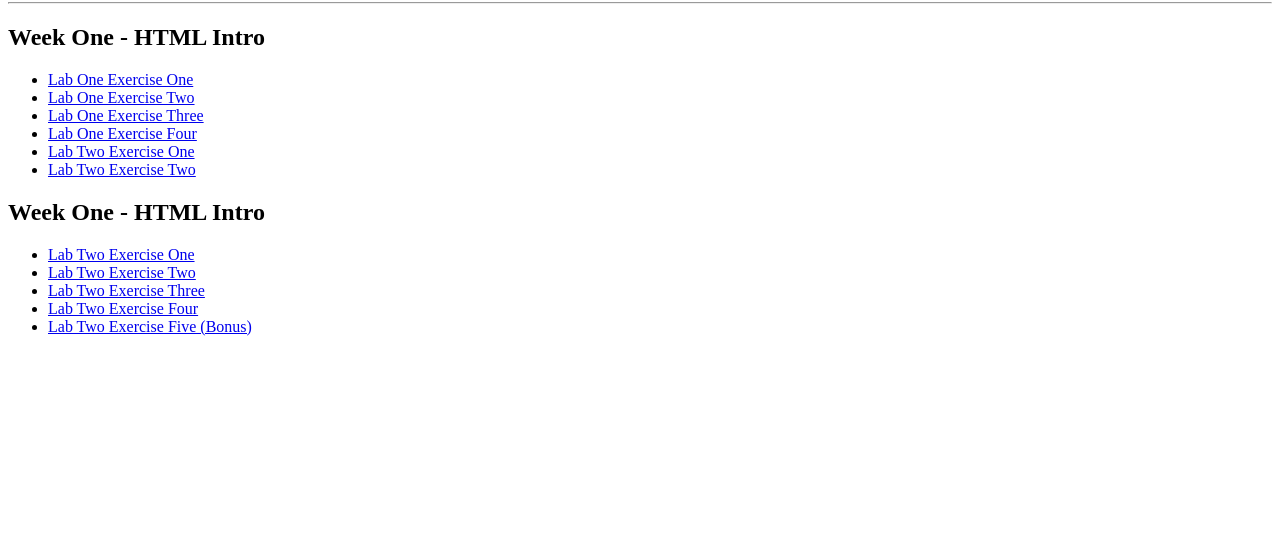
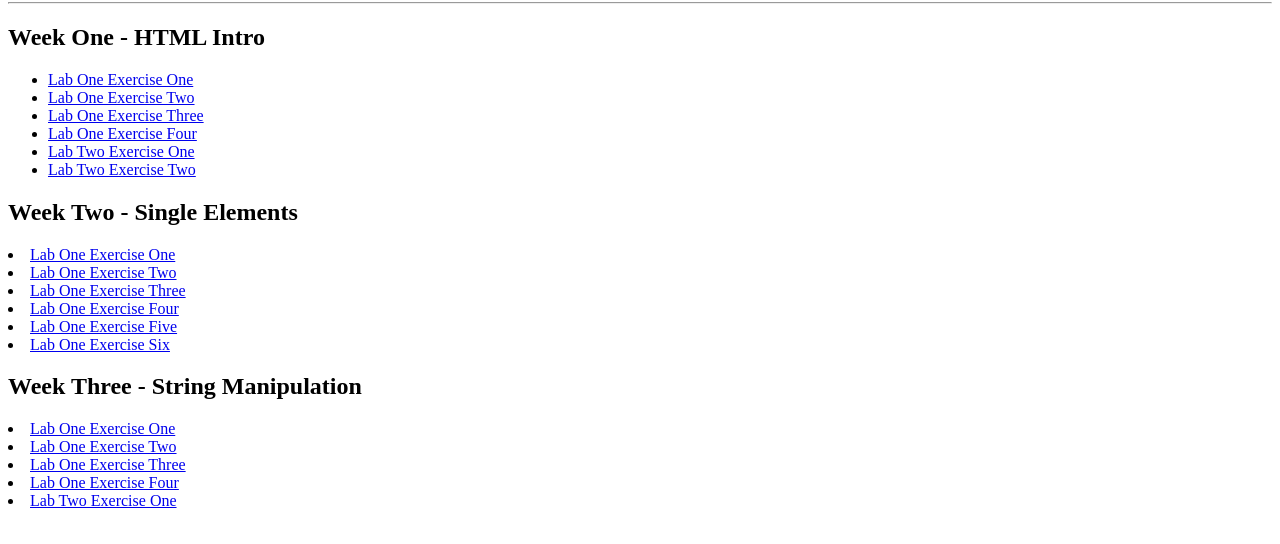
Before and after one commit to petrenkokarina949/webdevelopment2, a plain HTML site: page index.html in a window 1280 px wide. Shown: the part 78-622 px from the top of the page. Drawn offline with Linux system fonts and the light colour scheme.

Commit message:
Update index.html
added week03

```diff
--- a/index.html
+++ b/index.html
@@ -34,26 +34,41 @@
         </li>
 
     </ul>
-
-     <h2> Week One - HTML Intro</h2>
-    <ul>
-         <li>
-            <a href="week02/lab01/selectelement.html" target="_blank">Lab Two Exercise One</a>
+    <h2> Week Two  - Single Elements </h2>
+    <li>
+            <a href="week02/lab01/classes.html" target="_blank">Lab One Exercise One</a>
         </li>
         <li>
-            <a href="week02/lab01/classes.html" target="_blank">Lab Two Exercise Two</a>
+            <a href="week02/lab01/hover.html" target="_blank">Lab One Exercise Two</a>
         </li>
         <li>
-            <a href="week02/lab01/hover.html" target="_blank">Lab Two Exercise Three</a>
+            <a href="week02/lab01/selectelement.html" target="_blank">Lab One Exercise Three</a>
         </li>
         <li>
-            <a href="week02/lab01/app/index.html" target="_blank">Lab Two Exercise Four </a>
+            <a href="week02/lab01/words.html" target="_blank">Lab One Exercise Four</a>
         </li>
-          <li>
-            <a href="week02/lab01/phone/index.html" target="_blank">Lab Two Exercise Five (Bonus) </a>
+        <li>
+            <a href="week02/lab01/phone/index.html" target="_blank">Lab One Exercise Five </a>
         </li>
-
-    </ul>
+        <li>
+            <a href="week02/lab01/app/index.html" target="_blank">Lab One Exercise Six</a>
+        </li>
+<h2> Week Three   - String Manipulation </h2>
+<li>
+            <a href="week03/lab01/stringexercise1.html" target="_blank">Lab One Exercise One</a>
+        </li>
+        <li>
+            <a href="week03/lab01/stringexercise2.html" target="_blank">Lab One Exercise Two</a>
+        </li>
+        <li>
+            <a href="week03/lab01/stringexercise3.html" target="_blank">Lab One Exercise Three</a>
+        </li>
+        <li>
+            <a href="week03/lab01/stringexercise4.html" target="_blank">Lab One Exercise Four</a>
+        </li>
+         <li>
+            <a href="week03/lab02/index.html" target="_blank">Lab Two Exercise One</a>
+        </li>
 </body>
 
 </html>
```
